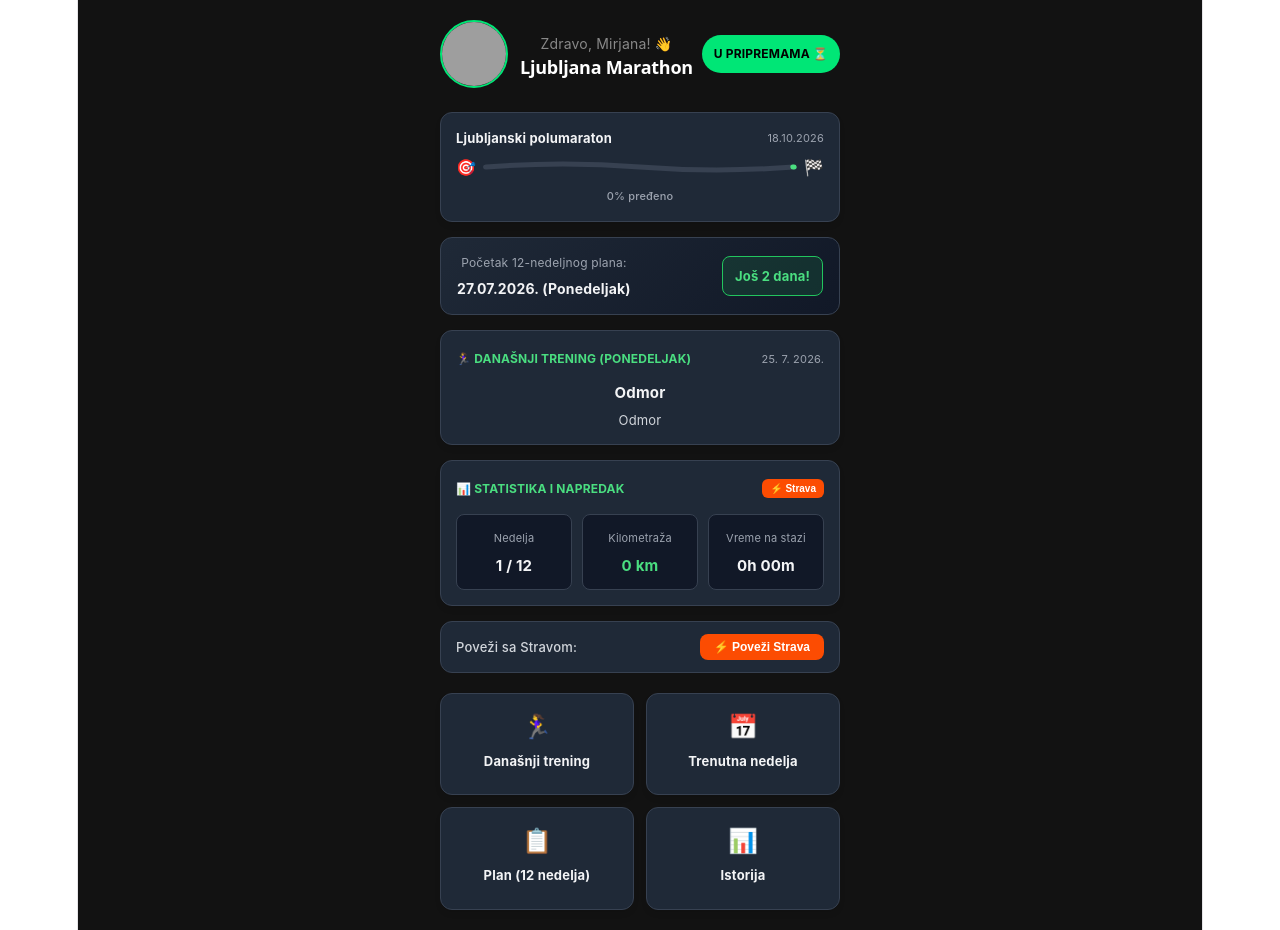
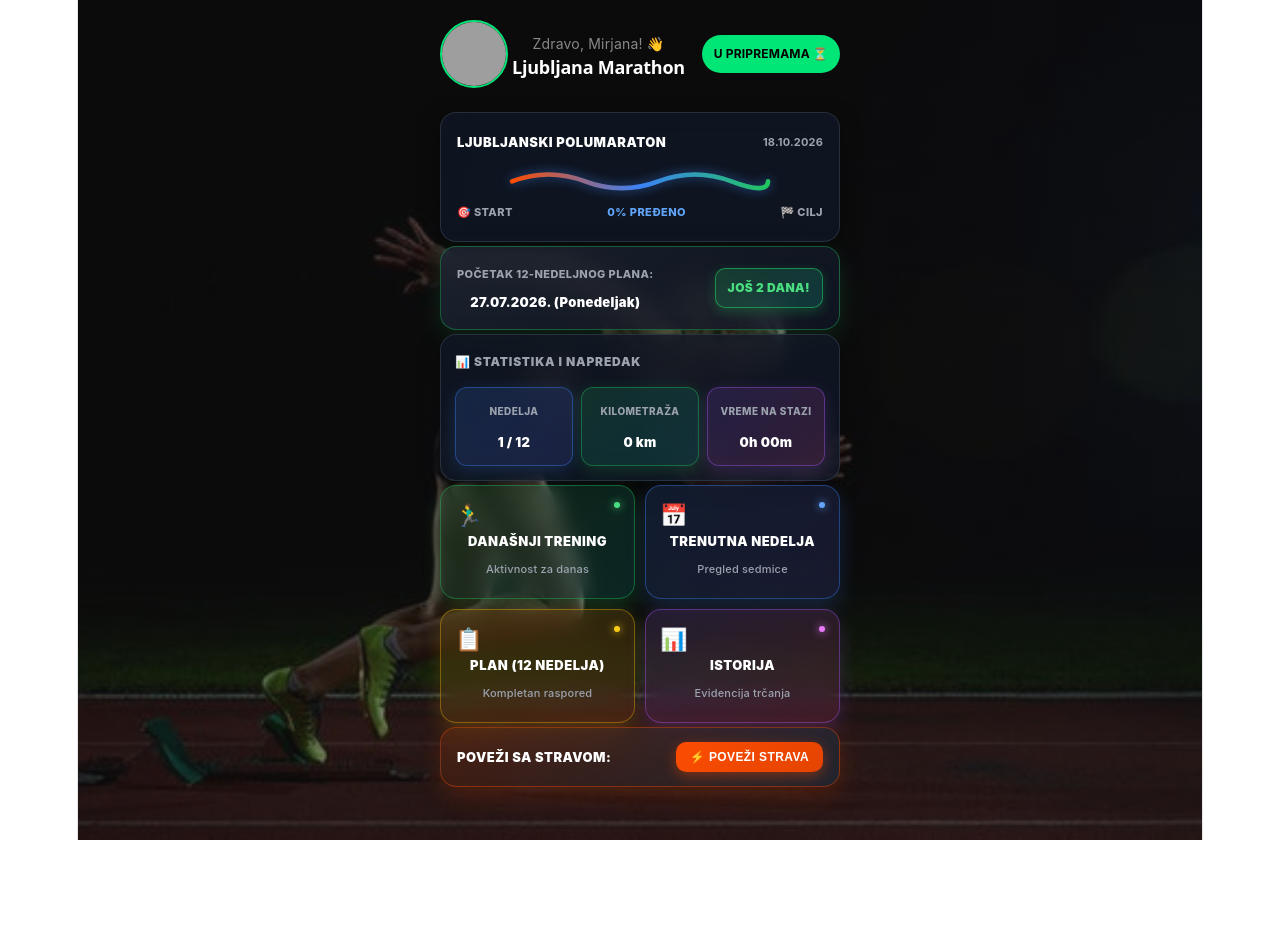
Before and after one commit to kornerkac90-arch/halfmaratontrainapp, a React (Vite) app: page / in a window 1280 px wide. After the commit the page ends 840 px from the top, so only its background shows below. Built offline with nearby package versions, Linux system fonts and the light colour scheme; grey boxes are pictures that could not be loaded.

Commit message:
Opis šta je izmenjeno

```diff
--- a/src/App.jsx
+++ b/src/App.jsx
@@ -312,7 +312,10 @@
 
   return (
  <div style={{
-      backgroundColor: '#121212',
+      backgroundImage: `linear-gradient(rgba(18, 18, 18, 0.55), rgba(18, 18, 18, 0.55)), url('spoz.jpg')`,
+      backgroundSize: 'cover',
+      backgroundPosition: 'center',
+      backgroundAttachment: 'fixed',
       color: '#ffffff',
       minHeight: '100vh',
       display: 'flex',
@@ -343,110 +346,136 @@
             masterPlan={masterPlan}
           />
         ) : (
-          <>
+          <div style={{ display: 'flex', flexDirection: 'column', width: '100%', gap: '4px' }}>
+            <div style={{ width: '100%', boxSizing: 'border-box' }}>
               <ProgressBar
                 doneKm={userData.totalKmDone}
                 totalKm={userData.totalKmTarget}
                 maratonName={userData.maraton}
                 raceDate={userData.raceDate}
               />
+            </div>
 
             {!isStarted && (
   <div style={{
-                background: 'linear-gradient(135deg, #1f2937, #111827)',
-                border: '1px solid #374151',
-                borderRadius: '12px',
-                padding: '12px 16px',
-                marginBottom: '15px',
+    background: 'linear-gradient(135deg, rgba(31, 41, 55, 0.75), rgba(17, 24, 39, 0.75))',
+    backdropFilter: 'blur(12px)',
+    border: '1.5px solid rgba(34, 197, 94, 0.4)',
+    borderRadius: '16px',
+    padding: '14px 16px',
+    width: '100%',
+    boxSizing: 'border-box',
     display: 'flex',
     justifyContent: 'space-between',
-                alignItems: 'center'
+    alignItems: 'center',
+    boxShadow: '0 8px 24px rgba(34, 197, 94, 0.15)'
   }}>
     <div>
-                  <div style={{ fontSize: '12px', color: '#9ca3af' }}>Početak 12-nedeljnog plana:</div>
-                  <div style={{ fontSize: '14px', fontWeight: 'bold', color: '#f3f4f6' }}>27.07.2026. (Ponedeljak)</div>
+      <div style={{
+        fontSize: '11px',
+        fontWeight: '800',
+        color: '#9ca3af',
+        textTransform: 'uppercase',
+        letterSpacing: '0.4px',
+        marginBottom: '2px'
+      }}>
+        Početak 12-nedeljnog plana:
       </div>
       <div style={{
-                  backgroundColor: '#22c55e22',
-                  border: '1px solid #22c55e',
+        fontSize: '13px',
+        fontWeight: '900',
+        color: '#ffffff',
+        letterSpacing: '0.3px'
+      }}>
+        27.07.2026. (Ponedeljak)
+      </div>
+    </div>
+
+    <div style={{
+      background: 'linear-gradient(135deg, rgba(34, 197, 94, 0.2), rgba(20, 184, 166, 0.2))',
+      border: '1px solid rgba(34, 197, 94, 0.6)',
       color: '#4ade80',
       padding: '6px 12px',
-                  borderRadius: '8px',
-                  fontWeight: 'bold',
-                  fontSize: '13px',
-                  textAlign: 'center'
+      borderRadius: '10px',
+      fontWeight: '900',
+      fontSize: '12px',
+      textAlign: 'center',
+      textTransform: 'uppercase',
+      letterSpacing: '0.4px',
+      boxShadow: '0 4px 12px rgba(34, 197, 94, 0.25)'
     }}>
       Još {daysUntilStart} {daysUntilStart === 1 ? 'dan' : 'dana'}!
     </div>
   </div>
 )}
 
-            <div style={{
-              backgroundColor: '#1f2937',
-              border: '1px solid #374151',
-              borderRadius: '12px',
-              padding: '15px',
-              marginBottom: '15px',
-              boxShadow: '0 4px 6px -1px rgba(0, 0, 0, 0.1)'
-            }}>
-              <div style={{ display: 'flex', justifyContent: 'space-between', alignItems: 'center', marginBottom: '8px' }}>
-                <span style={{ fontSize: '12px', fontWeight: 'bold', color: '#4ade80', textTransform: 'uppercase' }}>
-                  🏃‍♀️ Današnji trening ({todayWorkoutData.dayName})
-                </span>
-                <span style={{ fontSize: '11px', color: '#9ca3af' }}>
-                  {userData.today}
-                </span>
-              </div>
-              <div style={{ fontSize: '15px', fontWeight: 'bold', color: '#f3f4f6', marginBottom: '4px' }}>
-                {todayWorkoutData.title}
-              </div>
-              <div style={{ fontSize: '13px', color: '#d1d5db', lineHeight: '1.4' }}>
-                {todayWorkoutData.desc}
-              </div>
-            </div>
-
+            <div style={{ width: '100%', boxSizing: 'border-box' }}>
               <StatsCards
                 currentWeek={userData.currentWeek}
                 totalWeeks={userData.totalWeeks}
                 totalKmDone={userData.totalKmDone}
                 timespent={userData.timespent}
               />
+            </div>
+
+            <div style={{ width: '100%', boxSizing: 'border-box' }}>
+              <MenuGrid onSelectMenu={(id) => setActiveScreen(id)} />
+            </div>
 
       <div style={{
-              backgroundColor: '#1f2937',
-              border: '1px solid #374151',
-              borderRadius: '12px',
-              padding: '12px 15px',
-              marginBottom: '15px',
+  background: 'linear-gradient(135deg, rgba(252, 76, 2, 0.15), rgba(31, 41, 55, 0.75))',
+  backdropFilter: 'blur(12px)',
+  border: '1.5px solid rgba(252, 76, 2, 0.4)',
+  borderRadius: '16px',
+  padding: '14px 16px',
+  width: '100%',
+  boxSizing: 'border-box',
   display: 'flex',
   justifyContent: 'space-between',
-              alignItems: 'center'
+  alignItems: 'center',
+  boxShadow: '0 8px 24px rgba(252, 76, 2, 0.2)'
 }}>
-              <div style={{ fontSize: '13px', color: '#d1d5db', fontWeight: '500' }}>
+  <div style={{
+    fontSize: '13px',
+    fontWeight: '900',
+    color: '#ffffff',
+    letterSpacing: '0.5px',
+    textTransform: 'uppercase'
+  }}>
     Poveži sa Stravom:
   </div>
   <button
     onClick={connectToStrava}
     style={{
-                  backgroundColor: '#fc4c02',
+      background: 'linear-gradient(135deg, #fc4c02, #e34401)',
       color: '#ffffff',
       border: 'none',
-                  borderRadius: '8px',
-                  padding: '6px 14px',
-                  fontWeight: 'bold',
+      borderRadius: '10px',
+      padding: '8px 14px',
+      fontWeight: '900',
       fontSize: '12px',
       cursor: 'pointer',
       display: 'flex',
       alignItems: 'center',
-                  gap: '5px'
+      gap: '6px',
+      letterSpacing: '0.4px',
+      textTransform: 'uppercase',
+      boxShadow: '0 4px 14px rgba(252, 76, 2, 0.4)',
+      transition: 'all 0.2s ease-in-out'
+    }}
+    onMouseEnter={(e) => {
+      e.currentTarget.style.transform = 'translateY(-1px)';
+      e.currentTarget.style.boxShadow = '0 6px 18px rgba(252, 76, 2, 0.6)';
+    }}
+    onMouseLeave={(e) => {
+      e.currentTarget.style.transform = 'translateY(0)';
+      e.currentTarget.style.boxShadow = '0 4px 14px rgba(252, 76, 2, 0.4)';
     }}
   >
     ⚡ Poveži Strava
   </button>
 </div>
-
-            <MenuGrid onSelectMenu={(id) => setActiveScreen(id)} />
-          </>
+          </div>
         )}
       </div>
     </div>
--- a/src/components/CurrentWeekView.jsx
+++ b/src/components/CurrentWeekView.jsx
@@ -156,7 +156,7 @@
         Prikaz kalendarske nedelje (od ponedeljka do nedelje) iz zvaničnog plana.
       </p>
 
-      <div style={{ display: 'flex', flexDirection: 'column', gap: '10px' }}>
+      <div style={{ display: 'flex', flexDirection: 'column', gap: '4px' }}>
         {weekDays.map((item, index) => (
           <div key={index} style={{
             backgroundColor: '#1f2937',
--- a/src/components/Header.jsx
+++ b/src/components/Header.jsx
@@ -34,7 +34,7 @@
 
 const styles = {
   header: { display: 'flex', justifyContent: 'space-between', alignItems: 'center', marginBottom: '24px' },
-  userInfo: { display: 'flex', alignItems: 'center', gap: '12px' },
+  userInfo: { display: 'flex', alignItems: 'center', gap: '4px' },
   avatar: { width: '64px', height: '64px', borderRadius: '50%', objectFit: 'cover', border: '2px solid #00E676' },
   greeting: { fontSize: '14px', color: '#888' },
   planTitle: { fontSize: '18px', margin: '0', fontWeight: 'bold', color: '#fff' },
--- a/src/components/HistoryView.jsx
+++ b/src/components/HistoryView.jsx
@@ -45,7 +45,7 @@
           Još uvek nema zabeleženih treninga u istoriji. Plan kreće 27.07.2026!
         </div>
       ) : (
-        <div style={{ display: 'flex', flexDirection: 'column', gap: '10px' }}>
+        <div style={{ display: 'flex', flexDirection: 'column', gap: '4px' }}>
           {historyEntries.map(([dateStr, data]) => {
             // Formatiranje datuma u srpski format (npr. 27.7.2026.)
             const formattedDate = new Date(dateStr).toLocaleDateString('sr-RS', {
--- a/src/components/MenuGrid.jsx
+++ b/src/components/MenuGrid.jsx
@@ -2,39 +2,112 @@
 
 export default function MenuGrid({ onSelectMenu }) {
   const menuItems = [
-    { id: 'today', title: "Današnji trening", icon: "🏃‍♀️" },
-    { id: 'currentWeek', title: "Trenutna nedelja", icon: "📅" },
-    { id: 'plan', title: "Plan (12 nedelja)", icon: "📋" },
-    { id: 'history', title: "Istorija", icon: "📊" },
+    {
+      id: 'today',
+      title: 'DANAŠNJI TRENING',
+      subtitle: 'Aktivnost za danas',
+      gradient: 'linear-gradient(135deg, rgba(34, 197, 94, 0.15), rgba(20, 184, 166, 0.15))',
+      borderColor: 'rgba(34, 197, 94, 0.4)',
+      shadowColor: 'rgba(34, 197, 94, 0.2)',
+      icon: '🏃‍♂️',
+      textColor: '#4ade80'
+    },
+    {
+      id: 'currentWeek',
+      title: 'TRENUTNA NEDELJA',
+      subtitle: 'Pregled sedmice',
+      gradient: 'linear-gradient(135deg, rgba(59, 130, 246, 0.15), rgba(99, 102, 241, 0.15))',
+      borderColor: 'rgba(59, 130, 246, 0.4)',
+      shadowColor: 'rgba(59, 130, 246, 0.2)',
+      icon: '📅',
+      textColor: '#60a5fa'
+    },
+    {
+      id: 'plan',
+      title: 'PLAN (12 NEDELJA)',
+      subtitle: 'Kompletan raspored',
+      gradient: 'linear-gradient(135deg, rgba(234, 179, 8, 0.15), rgba(249, 115, 22, 0.15))',
+      borderColor: 'rgba(234, 179, 8, 0.4)',
+      shadowColor: 'rgba(234, 179, 8, 0.2)',
+      icon: '📋',
+      textColor: '#facc15'
+    },
+    {
+      id: 'history',
+      title: 'ISTORIJA',
+      subtitle: 'Evidencija trčanja',
+      gradient: 'linear-gradient(135deg, rgba(168, 85, 247, 0.15), rgba(236, 72, 153, 0.15))',
+      borderColor: 'rgba(168, 85, 247, 0.4)',
+      shadowColor: 'rgba(168, 85, 247, 0.2)',
+      icon: '📊',
+      textColor: '#e879f9'
+    }
   ];
 
   return (
     <div style={{
       display: 'grid',
       gridTemplateColumns: '1fr 1fr',
-      gap: '12px',
-      marginTop: '20px',
-      width: '100%'
+      gap: '10px',
+      width: '100%',
+      boxSizing: 'border-box'
     }}>
       {menuItems.map((item) => (
         <div
           key={item.id}
-          onClick={() => onSelectMenu && onSelectMenu(item.id)}
+          onClick={() => onSelectMenu(item.id)}
           style={{
-            backgroundColor: '#1f2937',
-            border: '1px solid #374151',
-            borderRadius: '12px',
-            padding: '20px',
-            textAlign: 'center',
+            background: item.gradient,
+            backdropFilter: 'blur(10px)',
+            border: `1px solid ${item.borderColor}`,
+            borderRadius: '16px',
+            padding: '16px 14px',
             cursor: 'pointer',
-            transition: '0.2s',
-            boxShadow: '0 4px 6px -1px rgba(0, 0, 0, 0.1)'
+            display: 'flex',
+            flexDirection: 'column',
+            justifyContent: 'space-between',
+            minHeight: '100px',
+            boxSizing: 'border-box',
+            boxShadow: `0 8px 20px ${item.shadowColor}`,
+            transition: 'all 0.2s ease-in-out',
+            position: 'relative',
+            overflow: 'hidden'
           }}
-          onMouseEnter={(e) => e.currentTarget.style.borderColor = '#4ade80'}
-          onMouseLeave={(e) => e.currentTarget.style.borderColor = '#374151'}
+          onMouseEnter={(e) => {
+            e.currentTarget.style.transform = 'translateY(-2px)';
+            e.currentTarget.style.boxShadow = `0 12px 25px ${item.shadowColor}`;
+          }}
+          onMouseLeave={(e) => {
+            e.currentTarget.style.transform = 'translateY(0)';
+            e.currentTarget.style.boxShadow = `0 8px 20px ${item.shadowColor}`;
+          }}
         >
-          <div style={{ fontSize: '24px', marginBottom: '8px' }}>{item.icon}</div>
-          <div style={{ fontSize: '13px', fontWeight: 'bold', color: '#f3f4f6' }}>{item.title}</div>
+          <div style={{ display: 'flex', justifyContent: 'space-between', alignItems: 'flex-start' }}>
+            <span style={{ fontSize: '22px' }}>{item.icon}</span>
+            <div style={{
+              width: '6px',
+              height: '6px',
+              borderRadius: '50%',
+              backgroundColor: item.textColor,
+              boxShadow: `0 0 8px ${item.textColor}`
+            }}></div>
+          </div>
+
+          <div>
+            <div style={{
+              fontSize: '13px',
+              fontWeight: '900',
+              color: '#ffffff',
+              letterSpacing: '0.5px',
+              textTransform: 'uppercase',
+              marginBottom: '2px'
+            }}>
+              {item.title}
+            </div>
+            <div style={{ fontSize: '11px', color: '#9ca3af', fontWeight: '500' }}>
+              {item.subtitle}
+            </div>
+          </div>
         </div>
       ))}
     </div>
--- a/src/components/ProgressBar.jsx
+++ b/src/components/ProgressBar.jsx
@@ -1,68 +1,80 @@
 import React from 'react';
 
 export default function ProgressBar({ doneKm, totalKm, maratonName, raceDate }) {
-  const startDate = new Date('2026-07-27');
-  startDate.setHours(0, 0, 0, 0);
-
-  const today = new Date();
-  today.setHours(0, 0, 0, 0);
-
-  let progressPercent = 0;
-  if (today >= startDate) {
-    progressPercent = Math.min(Math.max((doneKm / totalKm) * 100, 0), 100);
-  }
-
   return (
     <div style={{
-      backgroundColor: '#1f2937',
-      border: '1px solid #374151',
-      borderRadius: '12px',
-      padding: '12px 15px',
-      marginBottom: '15px',
-      boxShadow: '0 4px 6px -1px rgba(0, 0, 0, 0.1)',
+      background: 'rgba(17, 24, 39, 0.75)',
+      backdropFilter: 'blur(12px)',
+      border: '1px solid rgba(55, 65, 81, 0.6)',
+      borderRadius: '16px',
+      padding: '16px',
       width: '100%',
-      boxSizing: 'border-box'
+      boxSizing: 'border-box',
+      boxShadow: '0 8px 24px rgba(0, 0, 0, 0.3)'
     }}>
       <div style={{ display: 'flex', justifyContent: 'space-between', alignItems: 'center', marginBottom: '8px' }}>
-        <span style={{ fontSize: '13px', fontWeight: 'bold', color: '#f3f4f6' }}>
-          {maratonName}
-        </span>
-        <span style={{ fontSize: '11px', color: '#9ca3af' }}>
-          {raceDate}
-        </span>
+        <div style={{
+          fontSize: '13px',
+          fontWeight: '900',
+          color: '#ffffff',
+          letterSpacing: '0.5px',
+          textTransform: 'uppercase'
+        }}>
+          {maratonName || 'Ljubljanski polumaraton'}
+        </div>
+        <div style={{
+          fontSize: '11px',
+          fontWeight: '700',
+          color: '#9ca3af'
+        }}>
+          {raceDate || '18.10.2026.'}
+        </div>
       </div>
 
-      {/* Kontejner sa fleksibilnim rasporedom koji savršeno prati širinu */}
-      <div style={{ display: 'flex', alignItems: 'center', gap: '10px', margin: '8px 0' }}>
-        <span style={{ fontSize: '16px', lineHeight: '1' }}>🎯</span>
-
-        <div style={{ flex: 1, position: 'relative', height: '14px' }}>
-          <svg width="100%" height="14" viewBox="0 0 260 14" preserveAspectRatio="none" style={{ overflow: 'visible', display: 'block' }}>
+      {/* GPS Krivudava Strava linija */}
+      <div style={{ width: '100%', height: '32px', position: 'relative', margin: '4px 0' }}>
+        <svg viewBox="0 0 300 35" style={{ width: '100%', height: '100%', overflow: 'visible' }}>
+          {/* Pozadinska (neaktivna) krivudava staza */}
           <path
-              d="M 0 7 Q 65 1, 130 7 T 260 7"
+            d="M 10 20 Q 50 5, 90 20 T 170 20 T 250 20 T 290 20"
             fill="none"
-              stroke="#374151"
+            stroke="rgba(55, 65, 81, 0.8)"
+            strokeWidth="4"
+            strokeLinecap="round"
+          />
+          {/* Svetleća aktivna GPS ruta (možeš menjati dasharray ili boju) */}
+          <path
+            d="M 10 20 Q 50 5, 90 20 T 170 20 T 250 20 T 290 20"
+            fill="none"
+            stroke="url(#stravaGradient)"
             strokeWidth="5"
             strokeLinecap="round"
+            filter="drop-shadow(0px 0px 6px rgba(59, 130, 246, 0.6))"
           />
-            <path
-              d="M 0 7 Q 65 1, 130 7 T 260 7"
-              fill="none"
-              stroke="#4ade80"
-              strokeWidth="5"
-              strokeLinecap="round"
-              strokeDasharray="260"
-              strokeDashoffset={260 - (260 * progressPercent) / 100}
-              style={{ transition: 'stroke-dashoffset 0.5s ease-in-out' }}
-            />
+          {/* Gradient definicija */}
+          <defs>
+            <linearGradient id="stravaGradient" x1="0%" y1="0%" x2="100%" y2="0%">
+              <stop offset="0%" stopColor="#fc4c02" />
+              <stop offset="50%" stopColor="#3b82f6" />
+              <stop offset="100%" stopColor="#22c55e" />
+            </linearGradient>
+          </defs>
         </svg>
       </div>
 
-        <span style={{ fontSize: '16px', lineHeight: '1' }}>🏁</span>
-      </div>
-
-      <div style={{ textAlign: 'center', fontSize: '11px', color: '#9ca3af', fontWeight: '500', marginTop: '4px' }}>
-        {Math.round(progressPercent)}% pređeno
+      <div style={{
+        display: 'flex',
+        justifyContent: 'space-between',
+        fontSize: '11px',
+        fontWeight: '800',
+        color: '#9ca3af',
+        textTransform: 'uppercase',
+        letterSpacing: '0.4px',
+        marginTop: '2px'
+      }}>
+        <span>🎯 Start</span>
+        <span style={{ color: '#60a5fa' }}>0% pređeno</span>
+        <span>🏁 Cilj</span>
       </div>
     </div>
   );
--- a/src/components/StatsCards.jsx
+++ b/src/components/StatsCards.jsx
@@ -1,64 +1,109 @@
 import React from 'react';
 
 export default function StatsCards({ currentWeek, totalWeeks, totalKmDone, timespent }) {
-  // Funkcija za simulaciju povezivanja sa Stravom
-  const handleStravaConnect = () => {
-    alert("Povezivanje sa Stravom je u fazi pripreme. Uskoro će automatski povlačiti pređene kilometre!");
-  };
+  const statItems = [
+    {
+      id: 'week',
+      label: 'NEDELJA',
+      value: `${currentWeek} / ${totalWeeks}`,
+      gradient: 'linear-gradient(135deg, rgba(59, 130, 246, 0.15), rgba(99, 102, 241, 0.15))',
+      borderColor: 'rgba(59, 130, 246, 0.4)',
+      shadowColor: 'rgba(59, 130, 246, 0.2)',
+      textColor: '#60a5fa'
+    },
+    {
+      id: 'km',
+      label: 'KILOMETRAŽA',
+      value: `${totalKmDone} km`,
+      gradient: 'linear-gradient(135deg, rgba(34, 197, 94, 0.15), rgba(20, 184, 166, 0.15))',
+      borderColor: 'rgba(34, 197, 94, 0.4)',
+      shadowColor: 'rgba(34, 197, 94, 0.2)',
+      textColor: '#4ade80'
+    },
+    {
+      id: 'time',
+      label: 'VREME NA STAZI',
+      value: timespent,
+      gradient: 'linear-gradient(135deg, rgba(168, 85, 247, 0.15), rgba(236, 72, 153, 0.15))',
+      borderColor: 'rgba(168, 85, 247, 0.4)',
+      shadowColor: 'rgba(168, 85, 247, 0.2)',
+      textColor: '#e879f9'
+    }
+  ];
 
   return (
     <div style={{
-      backgroundColor: '#1f2937',
-      border: '1px solid #374151',
-      borderRadius: '12px',
-      padding: '15px',
-      marginBottom: '15px',
-      boxShadow: '0 4px 6px -1px rgba(0, 0, 0, 0.1)',
+      background: 'rgba(17, 24, 39, 0.75)',
+      backdropFilter: 'blur(12px)',
+      border: '1px solid rgba(55, 65, 81, 0.6)',
+      borderRadius: '16px',
+      padding: '14px',
       width: '100%',
-      boxSizing: 'border-box'
+      boxSizing: 'border-box',
+      boxShadow: '0 8px 24px rgba(0, 0, 0, 0.3)'
     }}>
-      {/* Naslov sekcije */}
-      <div style={{ display: 'flex', justifyContent: 'space-between', alignItems: 'center', marginBottom: '12px' }}>
-        <span style={{ fontSize: '12px', fontWeight: 'bold', color: '#4ade80', textTransform: 'uppercase' }}>
-          📊 Statistika i Napredak
-        </span>
-        <button
-          onClick={handleStravaConnect}
-          style={{
-            backgroundColor: '#fc4c02', // Strava narandžasta boja
-            color: '#ffffff',
-            border: 'none',
-            borderRadius: '6px',
-            padding: '4px 8px',
-            fontSize: '10px',
-            fontWeight: 'bold',
-            cursor: 'pointer',
-            display: 'flex',
-            alignItems: 'center',
-            gap: '4px'
-          }}
-          title="Poveži sa Stravom"
-        >
-          <span>⚡ Strava</span>
-        </button>
+      {/* Naslov sekcije i Strava dugme */}
+      <div style={{
+        display: 'flex',
+        justifyContent: 'space-between',
+        alignItems: 'center',
+        marginBottom: '12px'
+      }}>
+        <div style={{
+          fontSize: '12px',
+          fontWeight: '900',
+          color: '#9ca3af',
+          letterSpacing: '0.8px',
+          textTransform: 'uppercase'
+        }}>
+          📊 Statistika i napredak
+        </div>
       </div>
 
-      {/* Grid sa 3 statistička polja */}
-      <div style={{ display: 'grid', gridTemplateColumns: 'repeat(3, 1fr)', gap: '10px', textAlign: 'center' }}>
-        <div style={{ backgroundColor: '#111827', padding: '10px 8px', borderRadius: '8px', border: '1px solid #374151' }}>
-          <div style={{ fontSize: '11px', color: '#9ca3af', marginBottom: '2px' }}>Nedelja</div>
-          <div style={{ fontSize: '15px', fontWeight: 'bold', color: '#f3f4f6' }}>{currentWeek} / {totalWeeks}</div>
-        </div>
-
-        <div style={{ backgroundColor: '#111827', padding: '10px 8px', borderRadius: '8px', border: '1px solid #374151' }}>
-          <div style={{ fontSize: '11px', color: '#9ca3af', marginBottom: '2px' }}>Kilometraža</div>
-          <div style={{ fontSize: '15px', fontWeight: 'bold', color: '#4ade80' }}>{totalKmDone} km</div>
-        </div>
-
-        <div style={{ backgroundColor: '#111827', padding: '10px 8px', borderRadius: '8px', border: '1px solid #374151' }}>
-          <div style={{ fontSize: '11px', color: '#9ca3af', marginBottom: '2px' }}>Vreme na stazi</div>
-          <div style={{ fontSize: '15px', fontWeight: 'bold', color: '#f3f4f6' }}>{timespent}</div>
-        </div>
+      {/* 3 kartice u gridu */}
+      <div style={{
+        display: 'grid',
+        gridTemplateColumns: '1fr 1fr 1fr',
+        gap: '8px',
+        width: '100%'
+      }}>
+        {statItems.map((item) => (
+          <div
+            key={item.id}
+            style={{
+              background: item.gradient,
+              backdropFilter: 'blur(10px)',
+              border: `1px solid ${item.borderColor}`,
+              borderRadius: '12px',
+              padding: '10px 6px',
+              textAlign: 'center',
+              boxShadow: `0 4px 16px ${item.shadowColor}`,
+              display: 'flex',
+              flexDirection: 'column',
+              justifyContent: 'center',
+              alignItems: 'center'
+            }}
+          >
+            <div style={{
+              fontSize: '10px',
+              fontWeight: '800',
+              color: '#9ca3af',
+              textTransform: 'uppercase',
+              letterSpacing: '0.4px',
+              marginBottom: '4px'
+            }}>
+              {item.label}
+            </div>
+            <div style={{
+              fontSize: '13px',
+              fontWeight: '900',
+              color: '#ffffff',
+              letterSpacing: '0.3px'
+            }}>
+              {item.value}
+            </div>
+          </div>
+        ))}
       </div>
     </div>
   );
--- a/src/components/TodayWorkout.jsx
+++ b/src/components/TodayWorkout.jsx
@@ -168,7 +168,7 @@
         padding: '20px',
         display: 'flex',
         flexDirection: 'column',
-        gap: '12px'
+        gap: '4px'
       }}>
         <div style={{ display: 'flex', justifyContent: 'space-between', alignItems: 'center' }}>
           <span style={{ fontSize: '16px', fontWeight: 'bold', color: '#f3f4f6' }}>
--- a/src/components/TrainingPlan.jsx
+++ b/src/components/TrainingPlan.jsx
@@ -197,7 +197,7 @@
         📅 Plan treninga (12 nedelja - Ljubljanski polumaraton)
       </h2>
 
-      <div style={{ display: 'flex', flexDirection: 'column', gap: '10px', maxHeight: '450px', overflowY: 'auto', paddingRight: '5px' }}>
+      <div style={{ display: 'flex', flexDirection: 'column', gap: '4px', maxHeight: '450px', overflowY: 'auto', paddingRight: '5px' }}>
         {weeks.map((w) => {
           const isExpanded = expandedWeek === w.week;
           return (
```
Also changed, not shown: public/spoz.jpg (added). Lines whose indentation alone changed are shown as unchanged.
